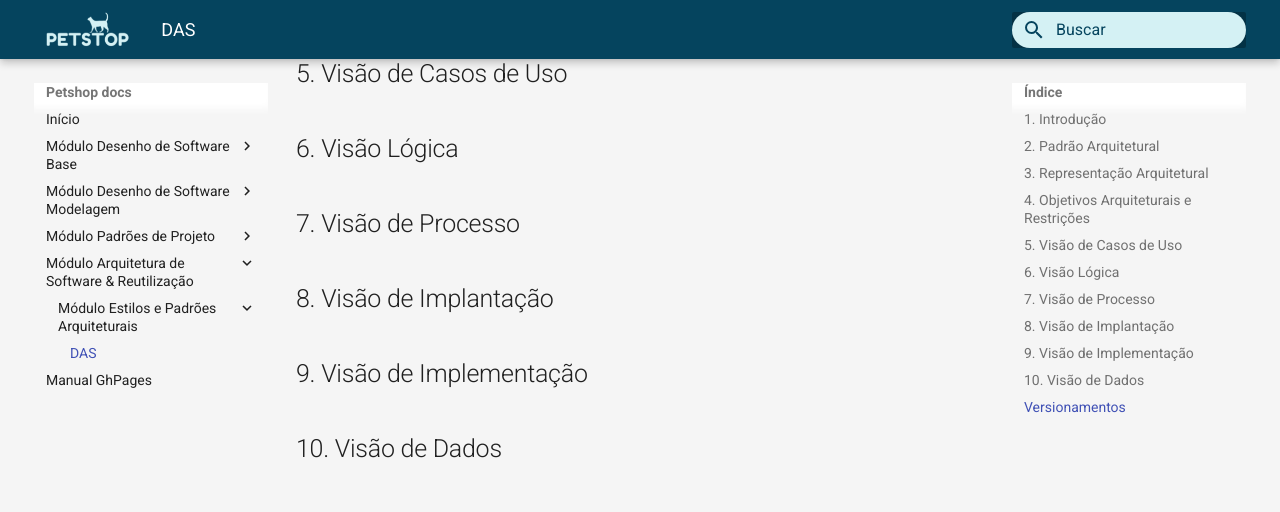
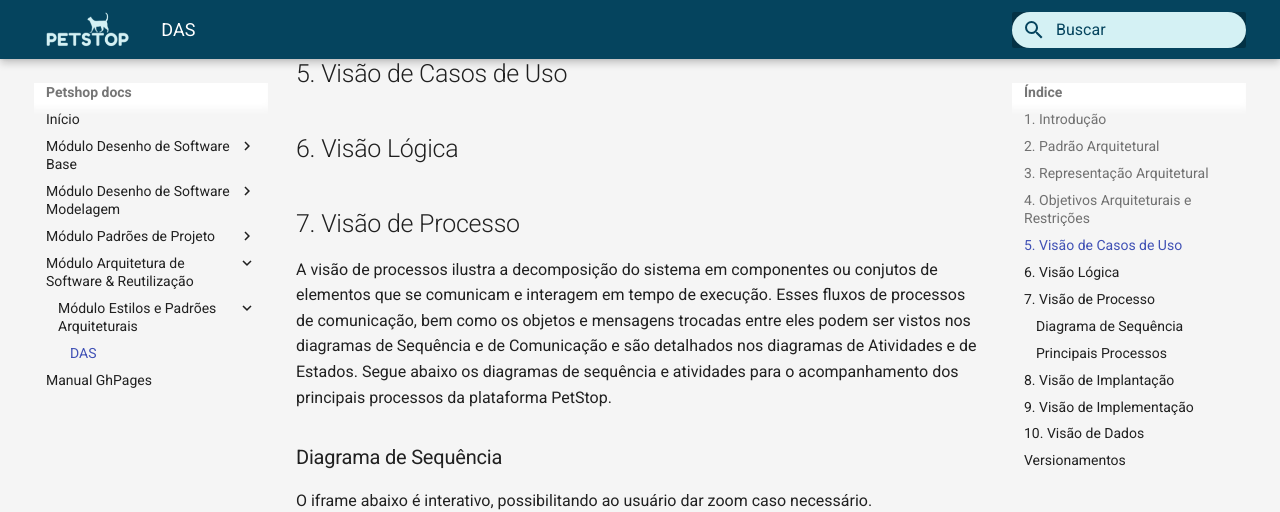
Before and after one commit to UnBArqDsw2021-1/2021.1_G3_PetStop_docs, an MkDocs documentation site: the page built from docs/arquitetura/das.md, in a window 1280 px wide and 1400 px high, scrolled down 435 px. Shown: the top 512 px of the window. Built offline with MkDocs 1.6.1 and Material for MkDocs 9.7.7, drawn with Linux system fonts in a browser that asks for light colours; some of the changed text lies outside the part shown.

Commit message:
docs: add process vision in das
Co-authored-by: gabrielapivetta <gpivetta99@gmail.com>
Co-authored-by: Ruan Moura <ruanmoura13@outlook.com>

```diff
--- a/docs/arquitetura/das.md
+++ b/docs/arquitetura/das.md
@@ -30,7 +30,33 @@
 
 ## 7. Visão de Processo
 
-<!-- Estado -->
+A visão de processos ilustra a decomposição do sistema em componentes ou conjutos de elementos que se comunicam e interagem em tempo de execução. Esses fluxos de processos de comunicação, bem como os objetos e mensagens trocadas entre eles podem ser vistos nos diagramas de Sequência e de Comunicação e são detalhados nos diagramas de Atividades e de Estados. Segue abaixo os diagramas de sequência e atividades para o acompanhamento dos principais processos da plataforma PetStop.
+
+### Diagrama de Sequência
+
+O iframe abaixo é interativo, possibilitando ao usuário dar zoom caso necessário.
+
+<iframe frameborder="0" style="width:100%;height:25rem;" src="https://viewer.diagrams.net/?highlight=0000ff&edit=_blank&layers=1&nav=1&title=Diagrama_Sequ%C3%AAncia#Uhttps%3A%2F%2Fdrive.google.com%2Fuc%3Fid%3D1W0I4-NwEozkM1UQvEjn2z9sgut-EHgtJ%26export%3Ddownload"></iframe>
+
+### Principais Processos
+
+- **Processo de cadastro de pet:** A partir desse processo o usuário poderá realizar o cadastro de pets, fornecendo os dados referentes ao animal, e concordando com os termos de consentimento.
+
+![processo-cadastro-pet](../images/atividades_cadastrar_pets.png)
+
+- **Processo de cadastro como voluntário:** Com um usuário já cadastrado poderá ser feita a solicitação para o mesmo se tornar voluntário.
+
+![processo-cadastro-voluntario](../images/atividades_ser_voluntario.png)
+
+- **Processo de criar e publicar evento:** Um usuário voluntário pode criar eventos e especificar seu(s) tipo(s), localização, descrição, data, horário, etc.
+
+![processo-criar-publicar-evento](../images/atividades_criar_eventos.png)
+
+- **Processo de participar de um evento:** A partir da listagem dos eventos cadastrados, o usuário pode escolher um no qual deseja para participar, como voluntário ou não, dependendo do seu perfil.
+
+![processo-participar-evento](../images/atividades_eventos.png)
+
+
 
 ## 8. Visão de Implantação
 
@@ -49,3 +75,4 @@
 |    Data    | Versão |      Descrição       |                                               Autor                                               |
 | :--------: | :----: | :------------------: | :-----------------------------------------------------------------------------------------------: |
 | 05/10/2021 |  0.1   | Criação do Documento | Arthur Sena, Edvan Gomes, Pedro Vítor de Salles Cella, Sara Campos, Victor Samuel, Vinícius Souza |
+| 05/10/2021 |  0.2   | Elaboração da Visão de Processo | Gabriela Pivetta, Vinícius Souza, Antonio Ruan |
```
